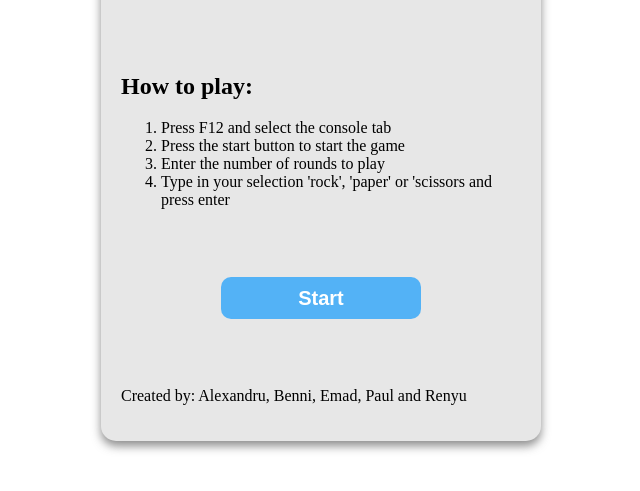
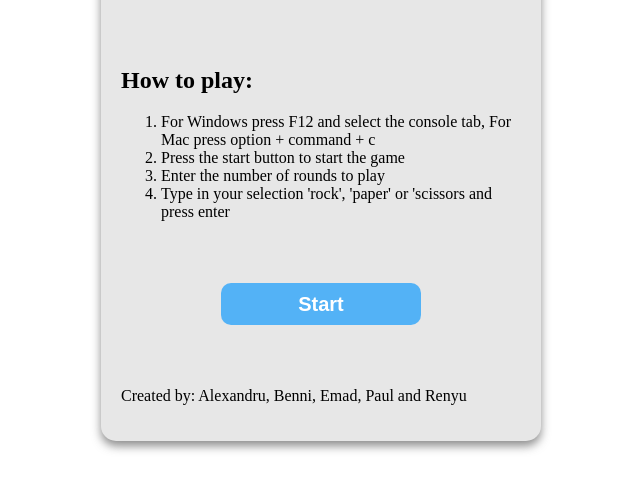
Before and after one commit to PaulDreyer09/BrainnestWeek3, a plain HTML site: page index.html in a window 1280 px wide. Shown: the part 107-598 px from the top of the page, without its empty margins (319-959 px from the left). Drawn offline with Linux system fonts and the light colour scheme.

Commit message:
updated intructions for mac

```diff
--- a/index.html
+++ b/index.html
@@ -17,7 +17,7 @@
                 How to play:
             </h2>
             <ol>
-                <li>Press F12 and select the console tab</li>
+                <li>For Windows press F12 and select the console tab, For Mac press option + command + c </li>
                 <li>Press the start button to start the game</li>
                 <li>Enter the number of rounds to play</li>
                 <li>Type in your selection 'rock', 'paper' or 'scissors and press enter</li>
```
